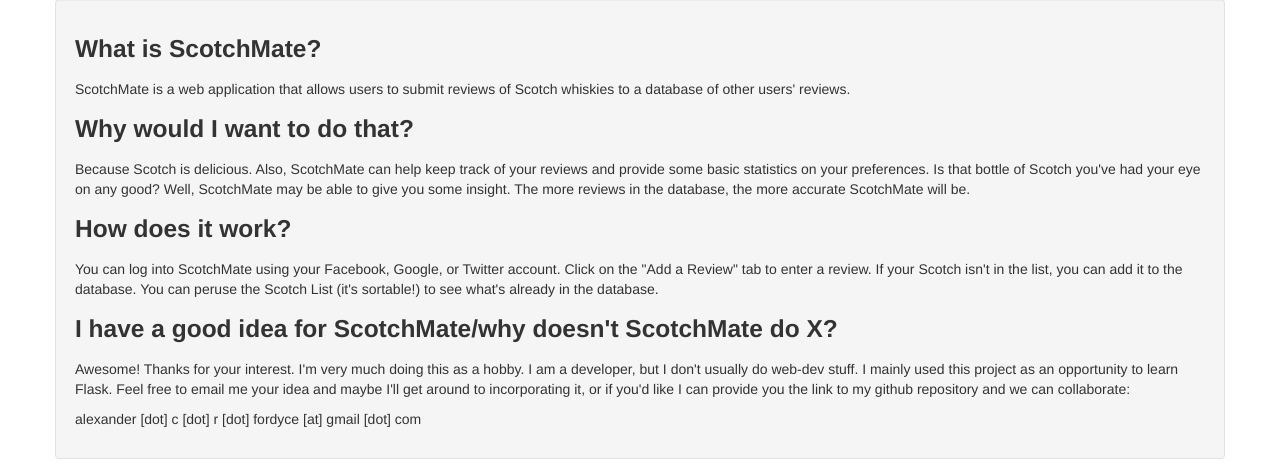
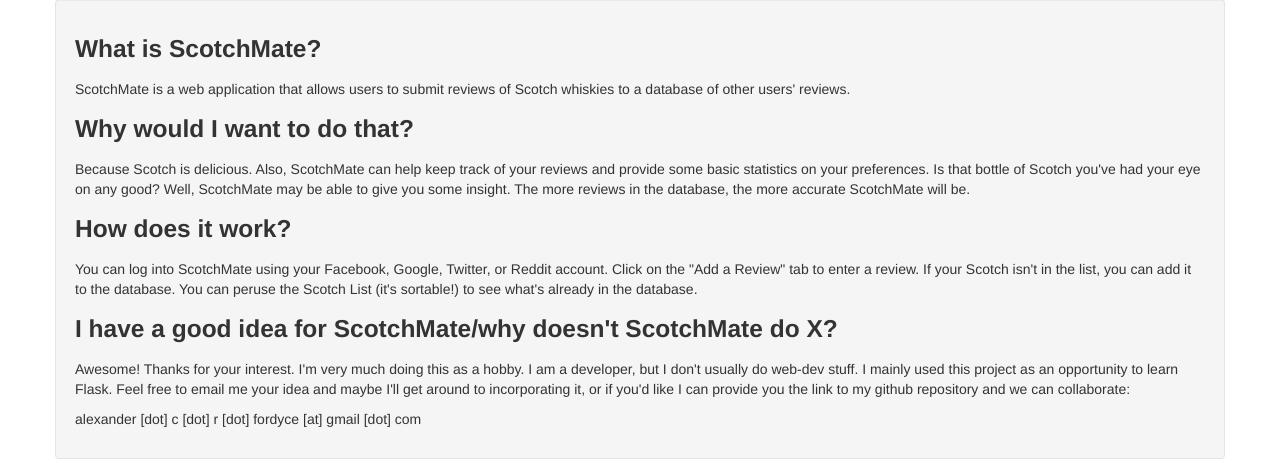
Before and after one commit to acrfordyce/WhiskyApp, a Flask app: page /about in a window 1280 px wide. Shown: the part 123-586 px from the top of the page. Run offline with Flask 2, Linux system fonts and the light colour scheme; parts of the project's set-up code (start-up, migrations or seed data) failed here and were passed over; some libraries are stand-ins or nearby versions.

Commit message:
Simple text changes

```diff
--- a/app/templates/about.html
+++ b/app/templates/about.html
@@ -8,7 +8,7 @@
             <h3>Why would I want to do that?</h3>
             <p>Because Scotch is delicious. Also, ScotchMate can help keep track of your reviews and provide some basic statistics on your preferences. Is that bottle of Scotch you've had your eye on any good? Well, ScotchMate may be able to give you some insight. The more reviews in the database, the more accurate ScotchMate will be.</p>
             <h3>How does it work?</h3>
-            <p>You can log into ScotchMate using your Facebook, Google, or Twitter account. Click on the "Add a Review" tab to enter a review. If your Scotch isn't in the list, you can add it to the database. You can peruse the Scotch List (it's sortable!) to see what's already in the database.</p>
+            <p>You can log into ScotchMate using your Facebook, Google, Twitter, or Reddit account. Click on the "Add a Review" tab to enter a review. If your Scotch isn't in the list, you can add it to the database. You can peruse the Scotch List (it's sortable!) to see what's already in the database.</p>
             <h3>I have a good idea for ScotchMate/why doesn't ScotchMate do X?</h3>
             <p>Awesome! Thanks for your interest. I'm very much doing this as a hobby. I am a developer, but I don't usually do web-dev stuff. I mainly used this project as an opportunity to learn Flask. Feel free to email me your idea and maybe I'll get around to incorporating it, or if you'd like I can provide you the link to my github repository and we can collaborate:</p>
             <p>alexander [dot] c [dot] r [dot] fordyce [at] gmail [dot] com</p>
--- a/app/templates/user.html
+++ b/app/templates/user.html
@@ -26,7 +26,7 @@
                     <table class="table table-hover">
                         <tr>
                             <td></td>
-                            <td>Average Scores</td>
+                            <td>Average Score</td>
                             <td>Reviews</td>
                         </tr>
                         <tr>
```
